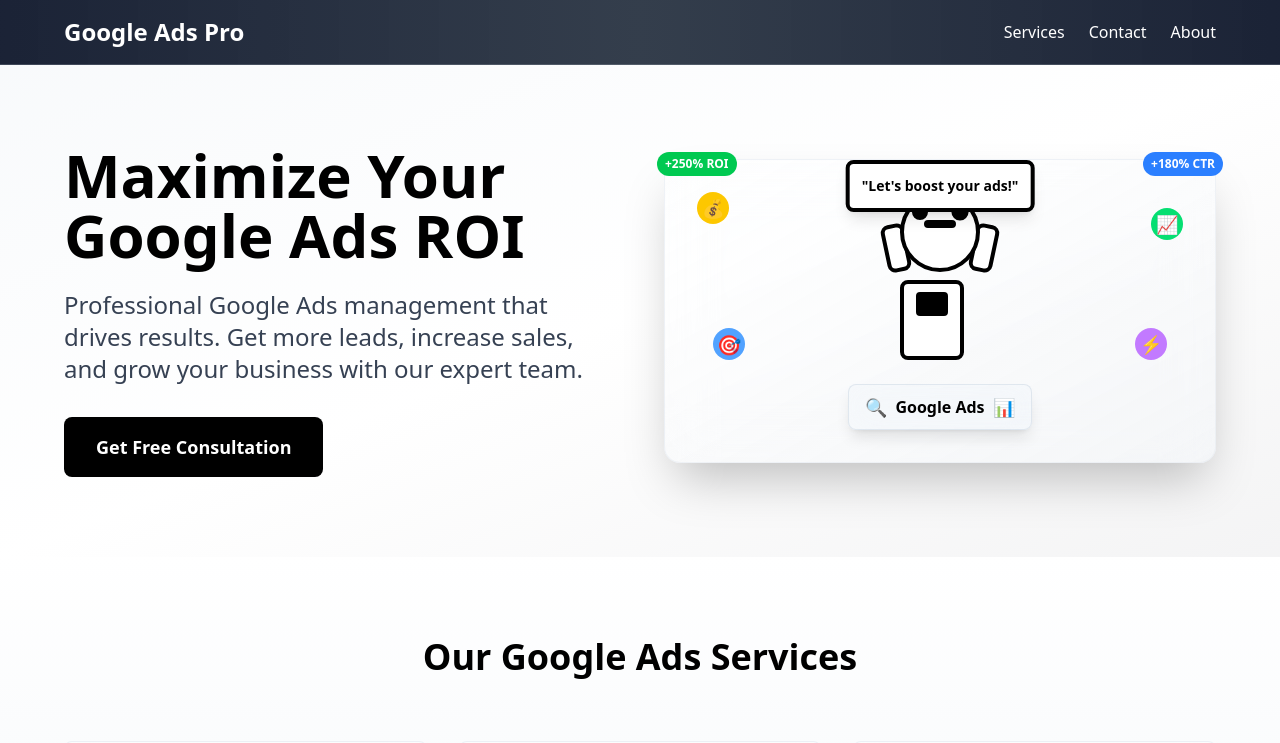
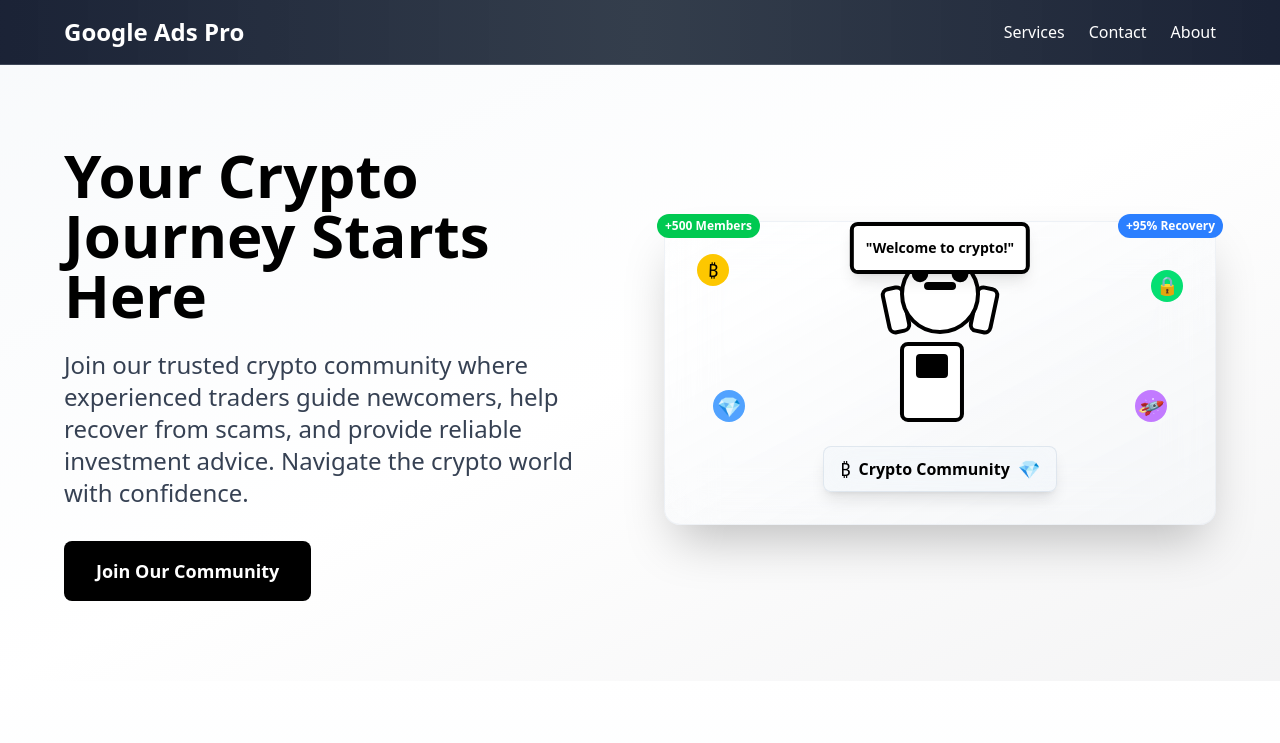
Before and after one commit to Edna112/Google-Ads, a React (Vite) app: page / in a window 1280 px wide. Shown: the top 743 px of the page. Built offline with nearby package versions, Linux system fonts and the light colour scheme.

Commit message:
Update Hero component to reflect a focus on the crypto community, including text changes, updated icons, and new member statistics for enhanced engagement.

```diff
--- a/src/components/Hero.jsx
+++ b/src/components/Hero.jsx
@@ -18,14 +18,14 @@ function Hero() {
               transition={{ duration: 0.8, delay: 0.4 }}
               className="text-5xl md:text-6xl font-bold mb-6"
             >
-              Maximize Your <motion.span
+              Your <motion.span
                 initial={{ opacity: 0 }}
                 animate={{ opacity: 1 }}
                 transition={{ duration: 0.8, delay: 0.8 }}
                 className="text-black"
               >
-                Google Ads
-              </motion.span> ROI
+                Crypto Journey
+              </motion.span> Starts Here
             </motion.h1>
             <motion.p
               initial={{ opacity: 0, y: 30 }}
@@ -33,7 +33,7 @@ function Hero() {
               transition={{ duration: 0.8, delay: 0.6 }}
               className="text-xl md:text-2xl text-gray-700 mb-8"
             >
-              Professional Google Ads management that drives results. Get more leads, increase sales, and grow your business with our expert team.
+              Join our trusted crypto community where experienced traders guide newcomers, help recover from scams, and provide reliable investment advice. Navigate the crypto world with confidence.
             </motion.p>
             <motion.div
               initial={{ opacity: 0, y: 30 }}
@@ -47,7 +47,7 @@ function Hero() {
                 href="#contact"
                 className="bg-black text-white px-8 py-4 rounded-lg text-lg font-semibold hover:bg-gray-800 transition-colors"
               >
-                Get Free Consultation
+                Join Our Community
               </motion.a>
             </motion.div>
           </motion.div>
@@ -139,7 +139,7 @@ function Hero() {
                     transition={{ duration: 2, repeat: Infinity }}
                     className="text-lg"
                   >
-                    💰
+                    ₿
                   </motion.span>
                 </motion.div>
                 <motion.div
@@ -154,7 +154,7 @@ function Hero() {
                     transition={{ duration: 1.5, repeat: Infinity }}
                     className="text-lg"
                   >
-                    📈
+                    🔒
                   </motion.span>
                 </motion.div>
                 <motion.div
@@ -169,7 +169,7 @@ function Hero() {
                     transition={{ duration: 1.8, repeat: Infinity }}
                     className="text-lg"
                   >
-                    🎯
+                    💎
                   </motion.span>
                 </motion.div>
                 <motion.div
@@ -184,7 +184,7 @@ function Hero() {
                     transition={{ duration: 2, repeat: Infinity }}
                     className="text-lg"
                   >
-                    ⚡
+                    🚀
                   </motion.span>
                 </motion.div>
 
@@ -202,7 +202,7 @@ function Hero() {
                     transition={{ duration: 0.5, delay: 3.2 }}
                     className="text-sm font-bold text-black"
                   >
-                    "Let's boost your ads!"
+                    "Welcome to crypto!"
                   </motion.div>
                   <div className="absolute p-1 bottom-0 left-1/2 transform -translate-x-1/2 translate-y-full w-0 h-0 border-l-4 border-r-4 border-t-4 border-transparent border-t-black"></div>
                 </motion.div>
@@ -219,9 +219,9 @@ function Hero() {
                   whileHover={{ scale: 1.05 }}
                   className="inline-flex items-center space-x-2 bg-slate-100/40 backdrop-blur-lg px-4 py-2 rounded-lg border border-slate-300/50 shadow-lg"
                 >
-                  <span className="text-lg">🔍</span>
-                  <span className="font-bold text-black">Google Ads</span>
-                  <span className="text-lg">📊</span>
+                  <span className="text-lg">₿</span>
+                  <span className="font-bold text-black">Crypto Community</span>
+                  <span className="text-lg">💎</span>
                 </motion.div>
               </motion.div>
 
@@ -233,7 +233,7 @@ function Hero() {
                 whileHover={{ scale: 1.1 }}
                 className="absolute -top-2 -left-2 bg-green-500 text-white text-xs px-2 py-1 rounded-full font-bold"
               >
-                +250% ROI
+                +500 Members
               </motion.div>
               <motion.div
                 initial={{ opacity: 0, x: 20 }}
@@ -242,7 +242,7 @@ function Hero() {
                 whileHover={{ scale: 1.1 }}
                 className="absolute -top-2 -right-2 bg-blue-500 text-white text-xs px-2 py-1 rounded-full font-bold"
               >
-                +180% CTR
+                +95% Recovery
               </motion.div>
             </motion.div>
           </motion.div>
```
